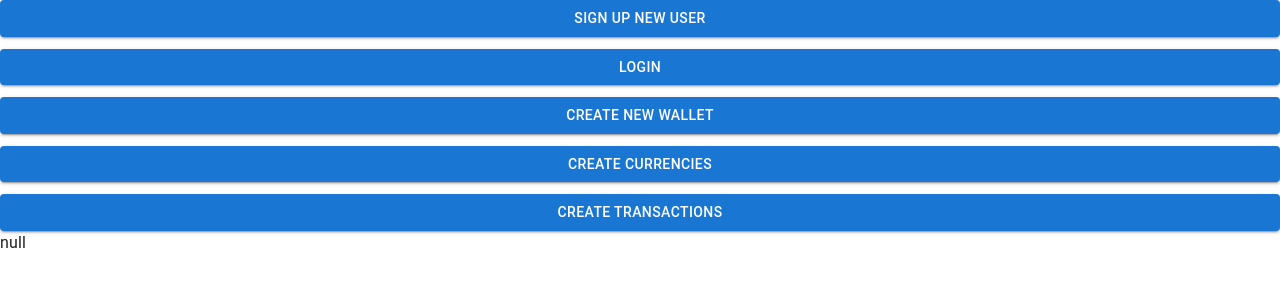
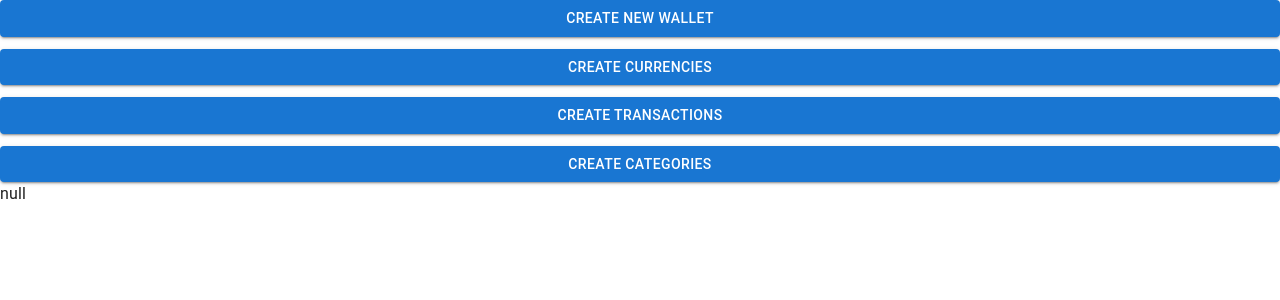
Before and after one commit to nakhai9/moneyflow, a Next.js app: page /components in a window 1280 px wide. Shown: the top 300 px of the page. Built offline with nearby package versions, Linux system fonts and the light colour scheme.

Commit message:
feat: check user role at /components and add categories list to db

```diff
--- a/src/common/drafts/prisma.ts
+++ b/src/common/drafts/prisma.ts
@@ -113,6 +113,11 @@ export interface ICurrency {
     locale: string;
 }
 
+export interface ICategory {
+    title: string;
+    icon?: any;
+}
+
 export interface IAccount {}
 
 export interface IBase {
--- a/src/pages/components/index.tsx
+++ b/src/pages/components/index.tsx
@@ -1,34 +1,24 @@
-import { FirestoreCollections, ICurrency, IUserSignUp } from "@/common/drafts/prisma";
+import { FirestoreCollections, ICategory, ICurrency, IUserSignUp } from "@/common/drafts/prisma";
 import { firestoreService } from "@/common/services/firestore";
+import { RootState } from "@/store/store";
 import { Button, Stack } from "@mui/material";
-import { useState } from "react";
+import { useRouter } from "next/router";
+import { useEffect, useState } from "react";
+import { useDispatch, useSelector } from "react-redux";
 
 type ComponentsProps = {}
 const Components: React.FC<ComponentsProps> = () => {
 
-    const [user, setUser] = useState<any>(null);
+    const router = useRouter();
+    const dispatch = useDispatch();
+    const { user } = useSelector((state: RootState) => state.auth)
 
-    const signIn = async () => {
-        const response = await firestoreService.signIn({
-            email: "khai.fordev@gmail.com",
-            password: "open4me",
-        })
-        console.log(response);
-        setUser(response);
-    }
-
-    const signUp = async () => {
-
-        const newUser: IUserSignUp = {
-            email: "admin@app.com",
-            firstName: "Super",
-            lastName: "Admin",
-            phoneNumber: "0945757051",
-            password: "admin1234"
+    useEffect(()=> {
+        // check user role
+        if (user?.role === "user") {
+            router.push("/dashboard")
         }
-
-        const response = await firestoreService.signUp(newUser)
-    }
+    }, [])
 
     const createNewWallet = async () => {
         // const wallet: IWallet = {
@@ -55,7 +45,7 @@ const Components: React.FC<ComponentsProps> = () => {
             },
         ];
 
-        for(let item of currencies) {
+        for (let item of currencies) {
             await firestoreService.addDoc(FirestoreCollections.CURRENCIES, item);
         }
     }
@@ -68,15 +58,38 @@ const Components: React.FC<ComponentsProps> = () => {
         // }
     }
 
+    const createCategories = async () => {
+        const categories: ICategory[] = [
+            {
+                title: "Food"
+            },
+            {
+                title: "Drink"
+            },
+            {
+                title: "Fuel"
+            },
+            {
+                title: "Debt"
+            },
+            {
+                title: "Loan"
+            },
+            {
+                title: "Rent"
+            },
+            {
+                title: "Entertaiment"
+            }
+        ]
+        for (let item of categories) {
+            await firestoreService.setDoc(FirestoreCollections.CATEGORY, item);
+        }
+    }
+
+
     return <>
         <Stack spacing={3}>
-            <Button type="button" variant="contained" color="primary" onClick={signUp}>
-                Sign up new user
-            </Button>
-
-            <Button type="button" variant="contained" color="primary" onClick={signIn}>
-                Login
-            </Button>
 
             <Button type="button" variant="contained" color="primary" onClick={createNewWallet}>
                 CREATE NEW WALLET
@@ -90,6 +103,10 @@ const Components: React.FC<ComponentsProps> = () => {
                 CREATE TRANSACTIONS
             </Button>
 
+            <Button type="button" variant="contained" color="primary" onClick={createCategories}>
+                CREATE CATEGORIES
+            </Button>
+
         </Stack>
 
         {JSON.stringify(user)}
```
